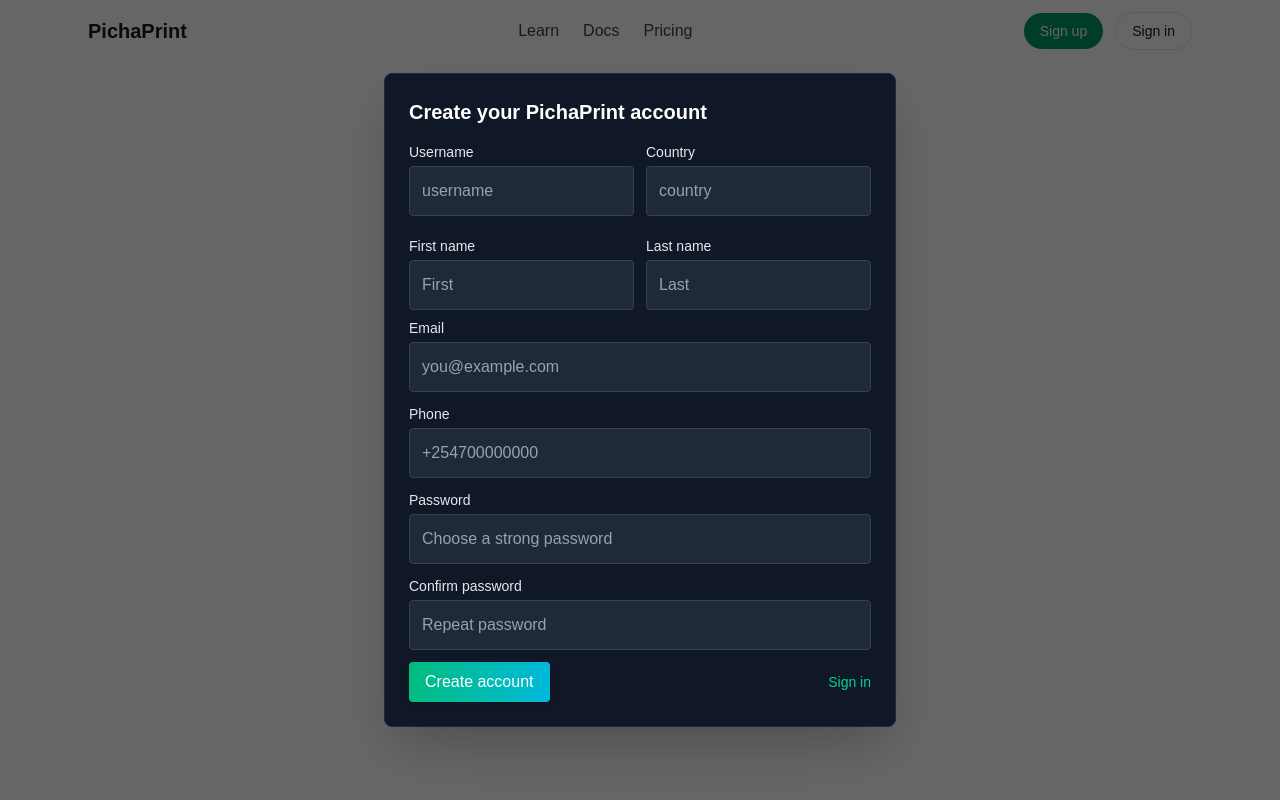
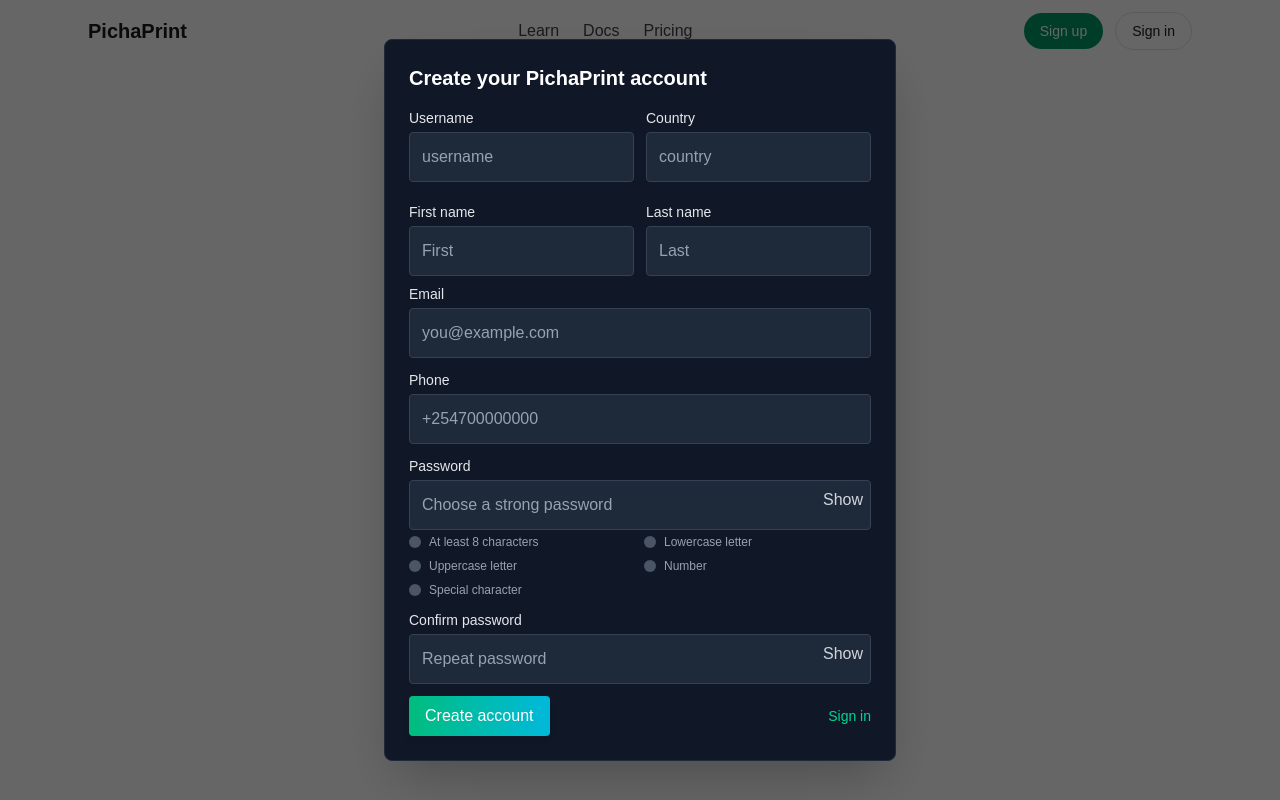
Before and after one commit to Alimah12/PichaPrintAi, a Next.js app in the folder pichaprint-website/: page /signup in a window 1280 px wide. Built offline with nearby package versions, Linux system fonts and the light colour scheme; no server answers.

Commit message:
Fix UserCreate schema reference

```diff
--- a/pichaprint-website/app/login/page.tsx
+++ b/pichaprint-website/app/login/page.tsx
@@ -9,17 +9,23 @@
   const [email, setEmail] = useState('');
   const [password, setPassword] = useState('');
   const [error, setError] = useState<string | null>(null);
+  const [loading, setLoading] = useState(false);
+  const [showPassword, setShowPassword] = useState(false);
   const router = useRouter();
 
   const handleSubmit = async (e: React.FormEvent) => {
     e.preventDefault();
     setError(null);
+    setLoading(true);
     try {
       const data = await login(email, password);
       setToken(data.access_token);
       router.push('/demo');
     } catch (err: any) {
       setError(err.message || 'Login failed');
+    }
+    finally {
+      setLoading(false);
     }
   };
 
@@ -30,10 +36,20 @@
         <label className="block mb-2 text-sm">Email</label>
         <input className="w-full mb-3 p-2 border rounded" value={email} onChange={e => setEmail(e.target.value)} />
         <label className="block mb-2 text-sm">Password</label>
-        <input type="password" className="w-full mb-4 p-2 border rounded" value={password} onChange={e => setPassword(e.target.value)} />
+        <div className="relative mb-4">
+          <input type={showPassword ? 'text' : 'password'} className="w-full p-2 border rounded" value={password} onChange={e => setPassword(e.target.value)} />
+          <button type="button" onClick={() => setShowPassword(s => !s)} className="absolute right-2 top-2 text-gray-600">
+            {showPassword ? 'Hide' : 'Show'}
+          </button>
+        </div>
         {error && <div className="text-red-500 text-sm mb-2">{error}</div>}
         <div className="flex justify-between items-center">
-          <button className="px-4 py-2 bg-emerald-600 text-white rounded">Sign in</button>
+          <button disabled={loading} className={`px-4 py-2 bg-emerald-600 text-white rounded flex items-center ${loading ? 'opacity-70 cursor-wait' : 'hover:brightness-105'}`}>
+            {loading && (
+              <svg className="animate-spin h-4 w-4 mr-2 text-white" xmlns="http://www.w3.org/2000/svg" fill="none" viewBox="0 0 24 24"><circle className="opacity-25" cx="12" cy="12" r="10" stroke="currentColor" strokeWidth="4"></circle><path className="opacity-75" fill="currentColor" d="M4 12a8 8 0 018-8v4a4 4 0 00-4 4H4z"></path></svg>
+            )}
+            Sign in
+          </button>
           <a href="/signup" className="text-sm text-emerald-600">Create account</a>
         </div>
       </form>
--- a/pichaprint-website/app/signup/page.tsx
+++ b/pichaprint-website/app/signup/page.tsx
@@ -4,6 +4,33 @@
 import { useRouter } from 'next/navigation';
 import { signup } from '../../src/lib/api';
 import { setToken } from '../../src/lib/auth';
+
+function PasswordChecks({ pw }: { pw: string }) {
+  const checks = {
+    length: pw.length >= 8,
+    lower: /[a-z]/.test(pw),
+    upper: /[A-Z]/.test(pw),
+    number: /[0-9]/.test(pw),
+    special: /[^A-Za-z0-9]/.test(pw),
+  };
+
+  const row = (ok: boolean, label: string) => (
+    <div className="flex items-center gap-2">
+      <span className={`h-3 w-3 rounded-full ${ok ? 'bg-emerald-400' : 'bg-gray-600'}`} />
+      <span className={ok ? 'text-emerald-200' : 'text-gray-400'}>{label}</span>
+    </div>
+  );
+
+  return (
+    <div className="grid grid-cols-2 gap-2">
+      {row(checks.length, 'At least 8 characters')}
+      {row(checks.lower, 'Lowercase letter')}
+      {row(checks.upper, 'Uppercase letter')}
+      {row(checks.number, 'Number')}
+      {row(checks.special, 'Special character')}
+    </div>
+  );
+}
 
 export default function SignupPage() {
   const router = useRouter();
@@ -19,15 +46,26 @@
 
   const [error, setError] = useState<string | null>(null);
   const [loading, setLoading] = useState(false);
+  const [showPassword, setShowPassword] = useState(false);
+  const [showConfirm, setShowConfirm] = useState(false);
 
-  const validatePassword = (pw: string) => pw.length >= 8;
+  const validatePassword = (pw: string) => {
+    return {
+      length: pw.length >= 8,
+      lower: /[a-z]/.test(pw),
+      upper: /[A-Z]/.test(pw),
+      number: /[0-9]/.test(pw),
+      special: /[^A-Za-z0-9]/.test(pw),
+    };
+  };
 
   const handleSignup = async (e: React.FormEvent) => {
     e.preventDefault();
     setError(null);
     if (!username) return setError('Username is required');
     if (!email) return setError('Email is required');
-    if (!validatePassword(password)) return setError('Password must be >= 8 characters');
+    const pwChecks = validatePassword(password);
+    if (Object.values(pwChecks).includes(false)) return setError('Password does not meet requirements');
     if (password !== confirmPassword) return setError('Passwords do not match');
 
     setLoading(true);
@@ -84,13 +122,32 @@
           <input value={phone} onChange={e => setPhone(e.target.value)} className="w-full p-3 bg-gray-800 border border-gray-700 rounded mb-3 text-white placeholder-gray-400 focus:outline-none focus:ring-2 focus:ring-emerald-500" placeholder="+254700000000" />
 
           <label className="block text-sm mb-1 text-gray-200">Password</label>
-          <input type="password" value={password} onChange={e => setPassword(e.target.value)} className="w-full p-3 bg-gray-800 border border-gray-700 rounded mb-3 text-white placeholder-gray-400 focus:outline-none focus:ring-2 focus:ring-emerald-500" placeholder="Choose a strong password" />
+          <div className="relative">
+            <input type={showPassword ? 'text' : 'password'} value={password} onChange={e => setPassword(e.target.value)} className="w-full p-3 bg-gray-800 border border-gray-700 rounded mb-1 text-white placeholder-gray-400 focus:outline-none focus:ring-2 focus:ring-emerald-500" placeholder="Choose a strong password" />
+            <button type="button" onClick={() => setShowPassword(s => !s)} className="absolute right-2 top-2 text-gray-300 hover:text-white">
+              {showPassword ? 'Hide' : 'Show'}
+            </button>
+          </div>
+
+          <div className="mb-3 text-xs text-gray-300">
+            <PasswordChecks pw={password} />
+          </div>
 
           <label className="block text-sm mb-1 text-gray-200">Confirm password</label>
-          <input type="password" value={confirmPassword} onChange={e => setConfirmPassword(e.target.value)} className="w-full p-3 bg-gray-800 border border-gray-700 rounded mb-3 text-white placeholder-gray-400 focus:outline-none focus:ring-2 focus:ring-emerald-500" placeholder="Repeat password" />
+          <div className="relative">
+            <input type={showConfirm ? 'text' : 'password'} value={confirmPassword} onChange={e => setConfirmPassword(e.target.value)} className="w-full p-3 bg-gray-800 border border-gray-700 rounded mb-3 text-white placeholder-gray-400 focus:outline-none focus:ring-2 focus:ring-emerald-500" placeholder="Repeat password" />
+            <button type="button" onClick={() => setShowConfirm(s => !s)} className="absolute right-2 top-2 text-gray-300 hover:text-white">
+              {showConfirm ? 'Hide' : 'Show'}
+            </button>
+          </div>
 
           <div className="flex items-center justify-between">
-            <button disabled={loading} className="px-4 py-2 bg-gradient-to-r from-emerald-500 to-cyan-500 text-white rounded shadow-md hover:scale-[1.02] transition-transform">Create account</button>
+            <button disabled={loading || Object.values(validatePassword(password)).includes(false) || password !== confirmPassword} className={`px-4 py-2 bg-gradient-to-r from-emerald-500 to-cyan-500 text-white rounded shadow-md transition-transform flex items-center ${loading ? 'opacity-70 cursor-wait' : 'hover:scale-[1.02]'}`}>
+              {loading && (
+                <svg className="animate-spin h-4 w-4 mr-2 text-white" xmlns="http://www.w3.org/2000/svg" fill="none" viewBox="0 0 24 24"><circle className="opacity-25" cx="12" cy="12" r="10" stroke="currentColor" strokeWidth="4"></circle><path className="opacity-75" fill="currentColor" d="M4 12a8 8 0 018-8v4a4 4 0 00-4 4H4z"></path></svg>
+              )}
+              Create account
+            </button>
             <a href="/login" className="text-sm text-emerald-400">Sign in</a>
           </div>
 
```
Also changed, not shown: 1 other file (tests, documents, lock files or other folders).
